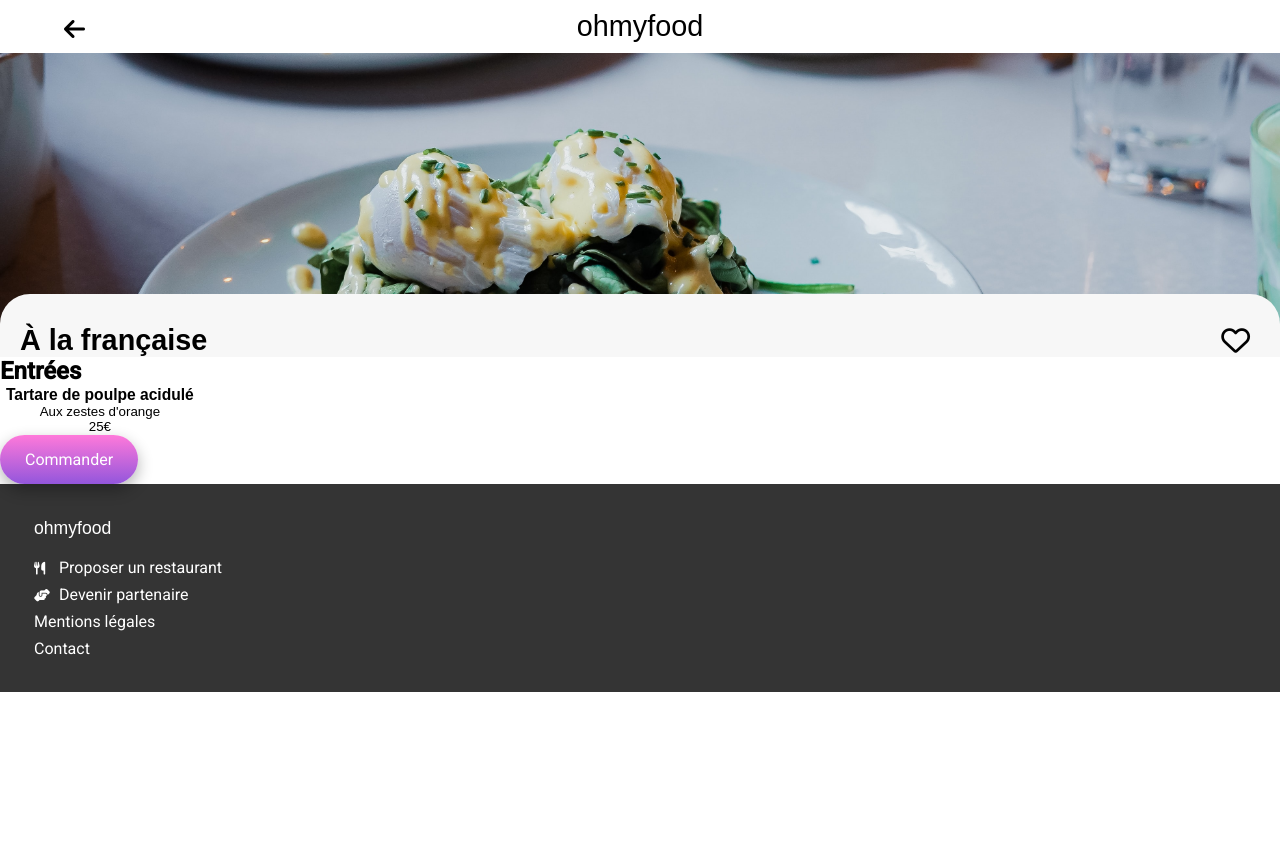
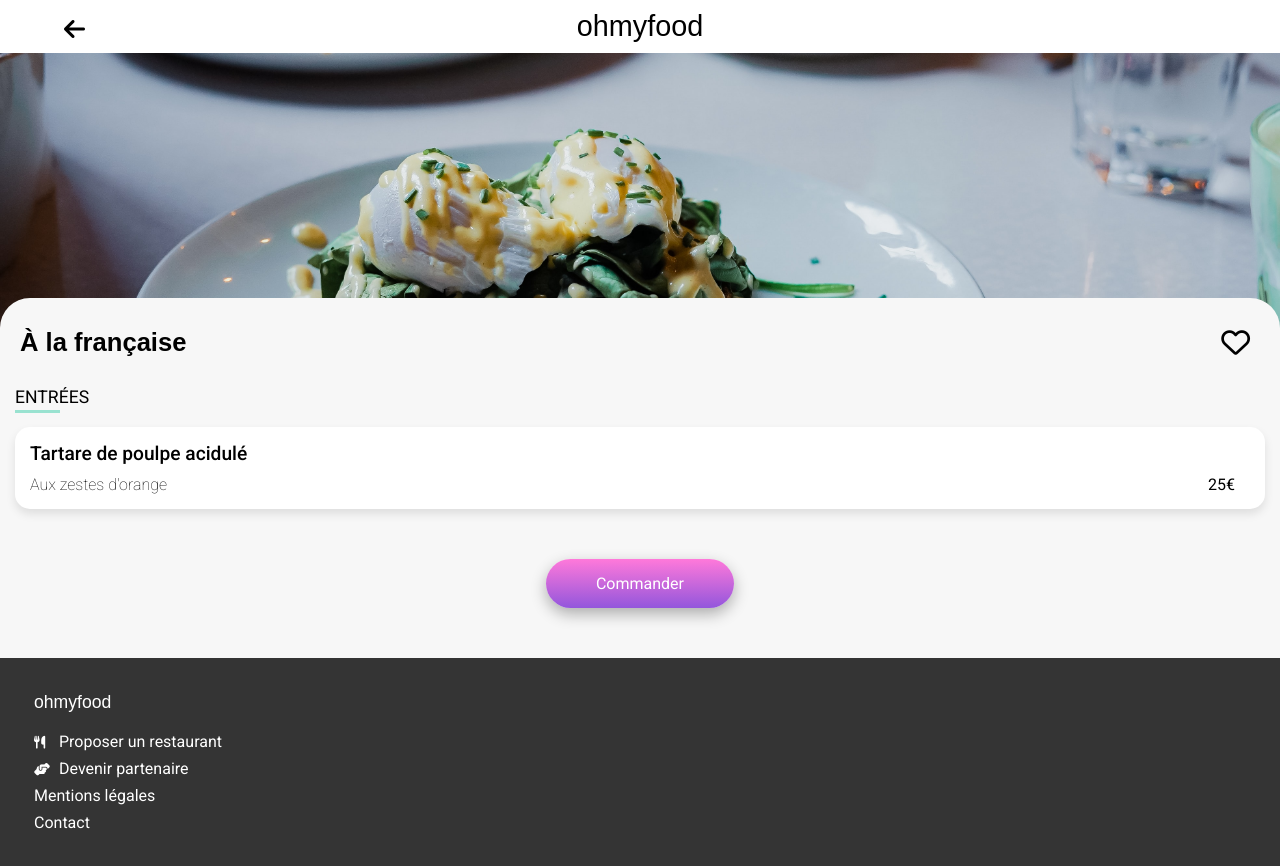
Before and after one commit to ThomasCharuel/ohmyfood, a website: page restaurant__a_la_francaise.html in a window 1280 px wide. Before the commit the page ends 800 px from the top, so only its background shows below. Drawn offline with Linux system fonts and the light colour scheme; a web font is replaced by a local one.

Commit message:
Implement restaurant page

```diff
--- a/restaurant__a_la_francaise.html
+++ b/restaurant__a_la_francaise.html
@@ -34,19 +34,19 @@
         </header>
         <section class="restaurant-menu-section">
             <ol>
-                <li>
-                    <h2 class="course-title">Entrées</h2>
-                    <ul class="course-listing">
+                <li class="course-list-item">
+                    <h2 class="course-list-item__title">Entrées</h2>
+                    <ul class="course-list-item__dishes-listing">
                         <li>
-                            <article class="course-card">
-                                <button>
-                                    <div>
+                            <article class="dish-card">
+                                <button class="dish-card__cta-btn">
+                                    <section class="dish-card__info-section">
                                         <h3>Tartare de poulpe acidulé</h3>
-                                        <div>
-                                            <p>Aux zestes d'orange</p>
-                                            <p>25€</p>
+                                        <div class="dish-card__info-section-text">
+                                            <p class="dish-card__info-section-text-description">Aux zestes d'orange</p>
+                                            <p class="dish-card__info-section-text-price">25€</p>
                                         </div>
-                                    </div>
+                                    </section>
                                     <div>
 
                                     </div>
@@ -56,9 +56,9 @@
                     </ul>
                 </li>
             </ol>
-        </section>
-        <section class="restaurant-menu-cta-section">
-            <a href="#" class="cta-btn">Commander</a>
+            <section class="restaurant-cta-section">
+                <a href="#" class="restaurant-cta-section__cta-btn cta-btn">Commander</a>
+            </section>
         </section>
     </main>
     <footer>
--- a/sass/base/_reset.scss
+++ b/sass/base/_reset.scss
@@ -27,4 +27,8 @@ a {
 button {
   border: unset;
   background-color: unset;
+  padding: unset;
+  text-align: unset;
+  font-family: unset;
+  font-size: unset;
 }
--- a/sass/pages/_home.scss
+++ b/sass/pages/_home.scss
@@ -27,16 +27,17 @@
     margin: 25px 0px 25px 15px;
 
     &::before {
+      $circle-diameter: 25px;
       content: counter(list-counter);
       background-color: $color-primary;
       color: white;
-      $circle-diameter: 25px;
       width: $circle-diameter;
       height: $circle-diameter;
       line-height: $circle-diameter;
       border-radius: 50%;
       text-align: center;
-
+      font-weight: $font-weight-bold;
+      font-size: 0.8rem;
       position: absolute;
       left: 0px;
       margin-top: -2px;
--- a/sass/pages/_restaurant.scss
+++ b/sass/pages/_restaurant.scss
@@ -22,10 +22,87 @@
 
   &__title {
     font-family: 'Shrikhand', sans-serif;
-    font-size: 1.8rem;
+    font-size: 1.6rem;
   }
 
   &__like-button {
     font-size: 1.8rem;
   }
 }
+
+.restaurant-menu-section {
+  background-color: $color-light-grey;
+  padding: 30px 15px 50px;
+}
+
+.course-list-item {
+  margin-bottom: 50px;
+
+  &__title {
+    text-transform: uppercase;
+    font-size: 1.1em;
+    font-weight: $font-weight-bold;
+    position: relative;
+
+    &::after {
+      content: '';
+      width: 45px;
+      height: 3px;
+      position: absolute;
+      left: 0;
+      bottom: -6px;
+      background-color: $color-highlight;
+    }
+  }
+
+  &__dishes-listing {
+    display: grid;
+    grid-template-columns: 1fr;
+    margin: 20px 0px 40px;
+  }
+}
+
+.dish-card {
+  background-color: white;
+  border-radius: 15px;
+  box-shadow: rgba(0, 0, 0, 0.1) 0px 5px 10px;
+
+  &__cta-btn {
+    width: 100%;
+    &:hover {
+      cursor: pointer;
+    }
+  }
+
+  &__info-section {
+    padding: 15px 30px 15px 15px;
+
+    h3 {
+      font-size: 1.2rem;
+      font-weight: $font-weight-bolder;
+    }
+  }
+
+  &__info-section-text {
+    display: flex;
+    justify-content: space-between;
+    margin-top: 10px;
+  }
+
+  &__info-section-text-description {
+    font-weight: $font-weight-thin;
+  }
+
+  &__info-section-text-price {
+    font-weight: $font-weight-bold;
+  }
+}
+
+.restaurant-cta-section {
+  text-align: center;
+
+  &__cta-btn {
+    padding-left: 50px;
+    padding-right: 50px;
+  }
+}
--- a/sass/utils/_variables.scss
+++ b/sass/utils/_variables.scss
@@ -10,6 +10,5 @@ $color-light-purple: #F5EDFF;
 
 // Font weights
 $font-weight-thin: 100;
-$font-weight-regular: 300;
 $font-weight-bold: 400;
 $font-weight-bolder: 500;
```
Also changed, not shown: public/css/style.css, 1 other file.
